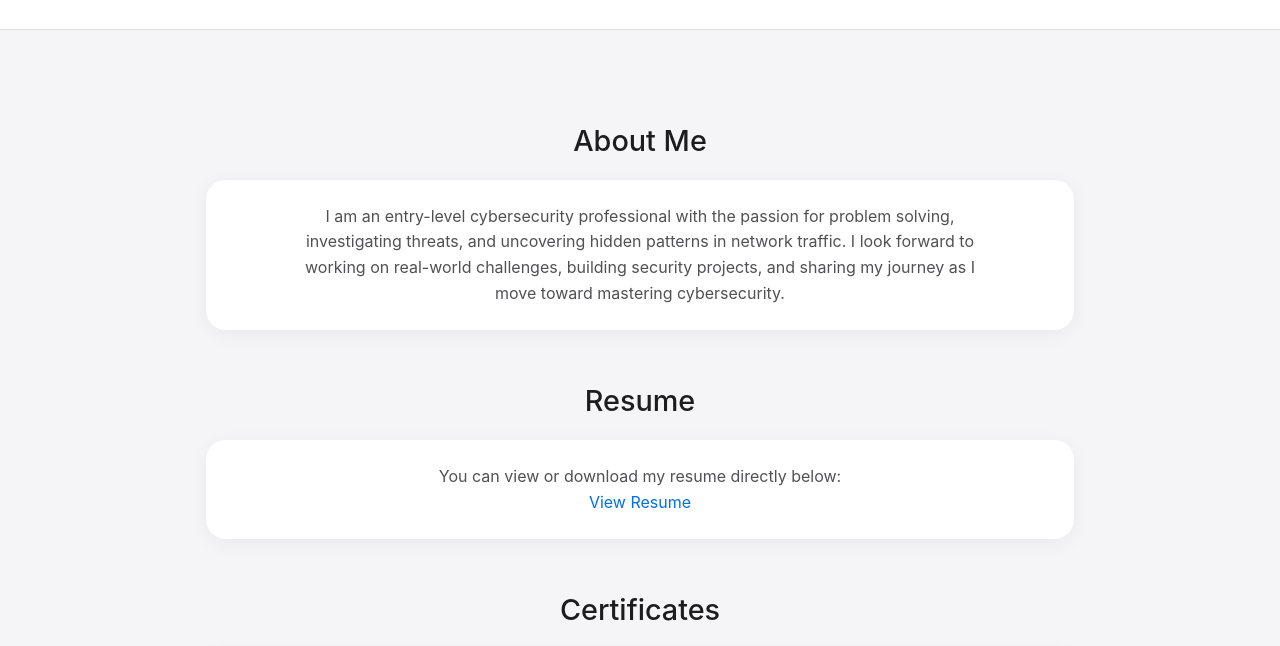
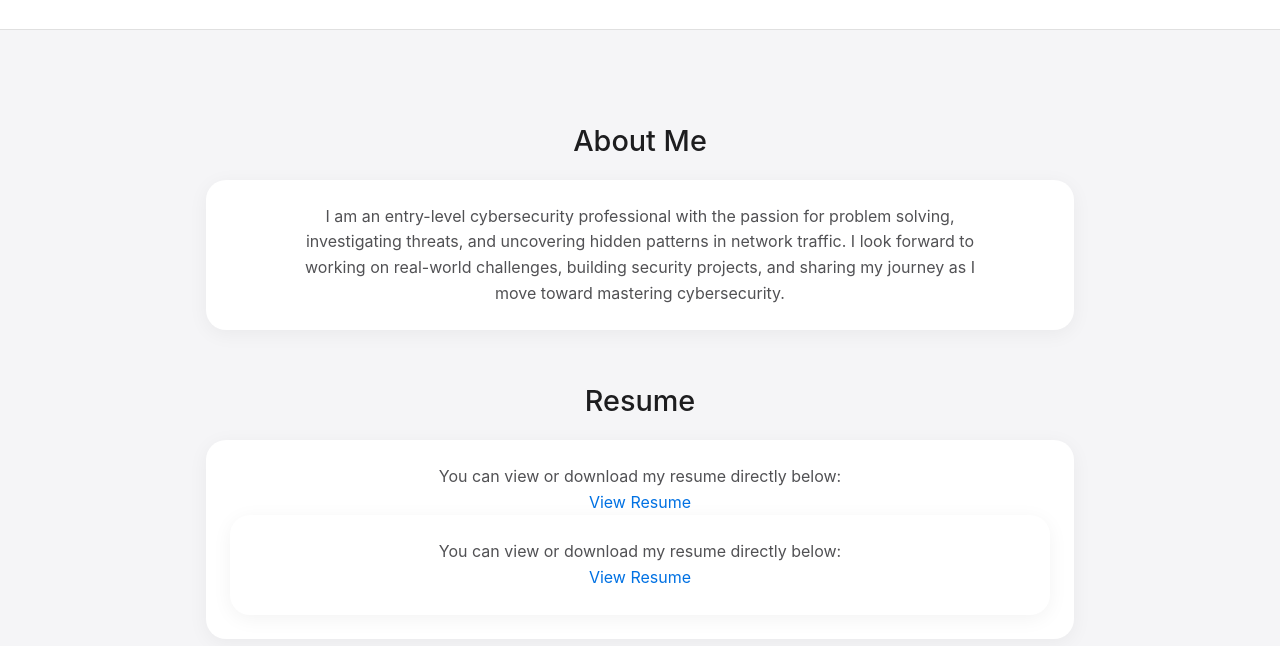
Before and after one commit to HackedLove/EM-Portfolio, a plain HTML site: page index.html in a window 1280 px wide. Shown: the part 130-776 px from the top of the page. Drawn offline with Linux system fonts and the light colour scheme.

Commit message:
index.html

```diff
--- a/index.html
+++ b/index.html
@@ -108,6 +108,11 @@
     <p>You can view or download my resume directly below:</p>
     <a href="cyber-resume.pdf" target="_blank" class="btn"> View Resume</a>
   </div>
+  <div class="card">
+  <div class="container" style="text-align: center;">
+    <p>You can view or download my resume directly below:</p>
+    <a href="cyber-resume.pdf" target="_blank" class="btn"> View Resume</a>
+  </div>
 </section>
 
    <!-- Certification Section -->
```
